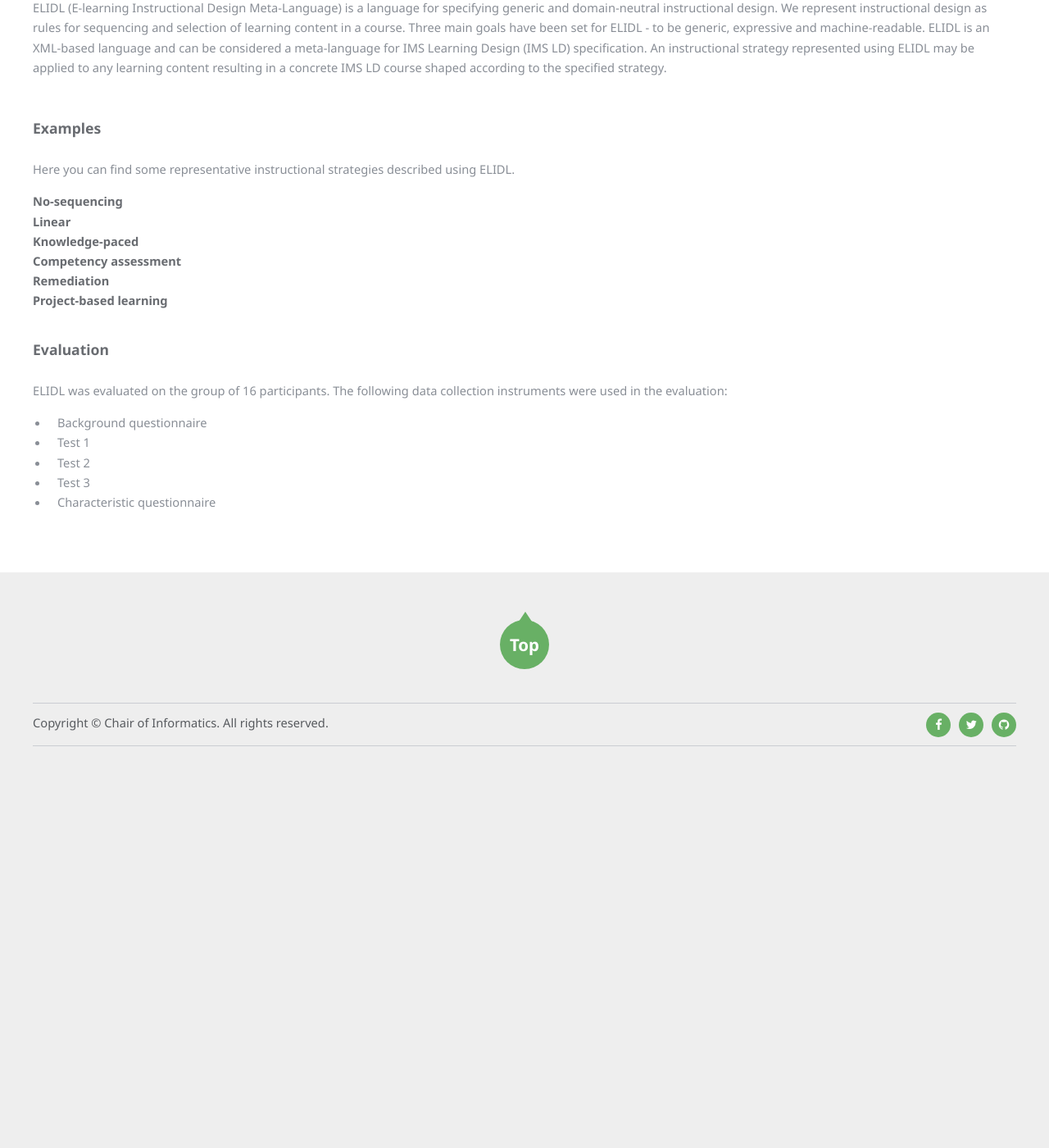
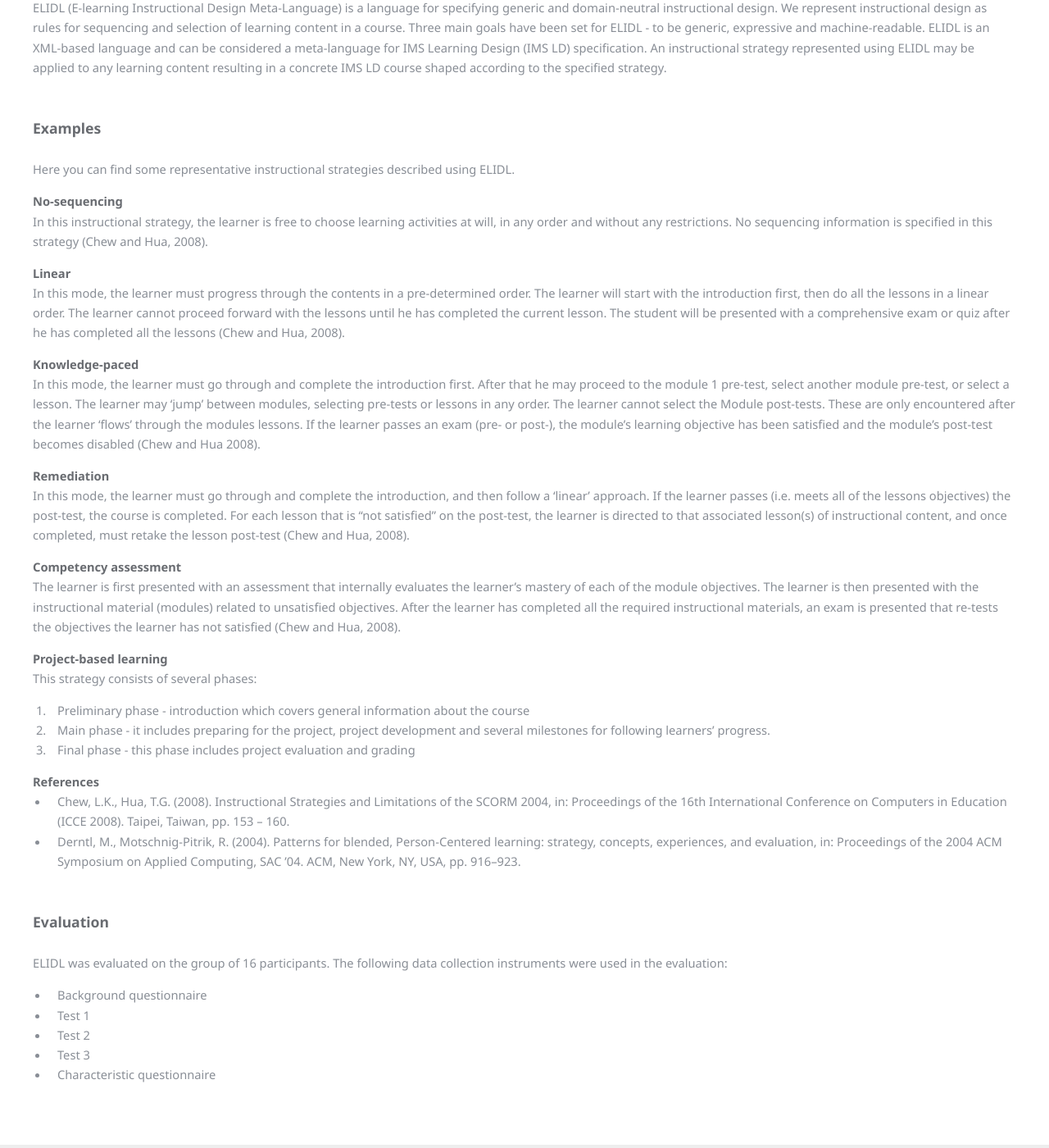
Before and after one commit to unsftn/informatika, a Jekyll site: the page built from elidl.md, in a window 1280 px wide and 1400 px high, scrolled down 376 px. Shown: the whole window at 82% size. Built offline with Jekyll 4.4.1, drawn with Linux system fonts in a browser that asks for light colours; before the commit the page ends 1345 px from its top, so only the background shows below that.

Commit message:
Dodat opis reprezentativnih strategija za ELIDL.

```diff
--- a/elidl.md
+++ b/elidl.md
@@ -14,16 +14,39 @@ ELIDL (E-learning Instructional Design Meta-Language) is a language for specifyi
 Here you can find some representative instructional strategies described using ELIDL.
 
 #### No-sequencing
+In this instructional strategy, the learner is free to choose learning activities at will, in any order and without any restrictions. No sequencing information is specified in this strategy (Chew and Hua, 2008).
 
 #### Linear
 
+In this mode, the learner must progress through the contents in a pre-determined order.
+The learner will start with the introduction first, then do all the lessons in a
+linear order. The learner cannot proceed forward with the lessons until he has completed the current lesson. The student will be presented with a comprehensive exam or
+quiz after he has completed all the lessons (Chew and Hua, 2008).
+
 #### Knowledge-paced
 
-#### Competency assessment
+In this mode, the learner must go through and complete the introduction first. After that he
+may proceed to the module 1 pre-test, select another module pre-test, or select a lesson.
+The learner may ‘jump’ between modules, selecting pre-tests or lessons in any order. The learner cannot select the Module post-tests. These are only encountered after the learner ‘flows’ through the modules lessons. If the learner passes an exam (pre- or post-),
+the module’s learning objective has been satisfied and the module’s post-test becomes
+disabled (Chew and Hua 2008).
 
 #### Remediation
+In this mode, the learner must go through and complete the introduction, and then follow a
+‘linear’ approach. If the learner passes (i.e. meets all of the lessons objectives) the post-test, the course is completed. For each lesson that is “not satisfied” on the post-test, the learner is directed to that associated lesson(s) of instructional content, and once completed, must retake the lesson post-test (Chew and Hua, 2008).
+
+#### Competency assessment
+The learner is first presented with an assessment that internally evaluates the learner’s mastery of each of the module objectives. The learner is then presented with the instructional material (modules) related to unsatisfied objectives. After the learner has completed all the required instructional materials, an exam is presented that re-tests the objectives the learner has not satisfied (Chew and Hua, 2008).
 
 #### Project-based learning
+This strategy consists of several phases:
+1. Preliminary phase - introduction which covers general information about the course
+2. Main phase - it includes preparing for the project, project development and several milestones for following learners' progress.
+3. Final phase - this phase includes project evaluation and grading
+
+#### References
++ Chew, L.K., Hua, T.G. (2008). Instructional Strategies and Limitations of the SCORM 2004, in: Proceedings of the 16th International Conference on Computers in Education (ICCE 2008). Taipei, Taiwan, pp. 153 – 160.
++ Derntl, M., Motschnig-Pitrik, R. (2004). Patterns for blended, Person-Centered learning: strategy, concepts, experiences, and evaluation, in: Proceedings of the 2004 ACM Symposium on Applied Computing, SAC  ’04. ACM, New York, NY, USA, pp. 916–923.
 
 ### Evaluation
 
```
